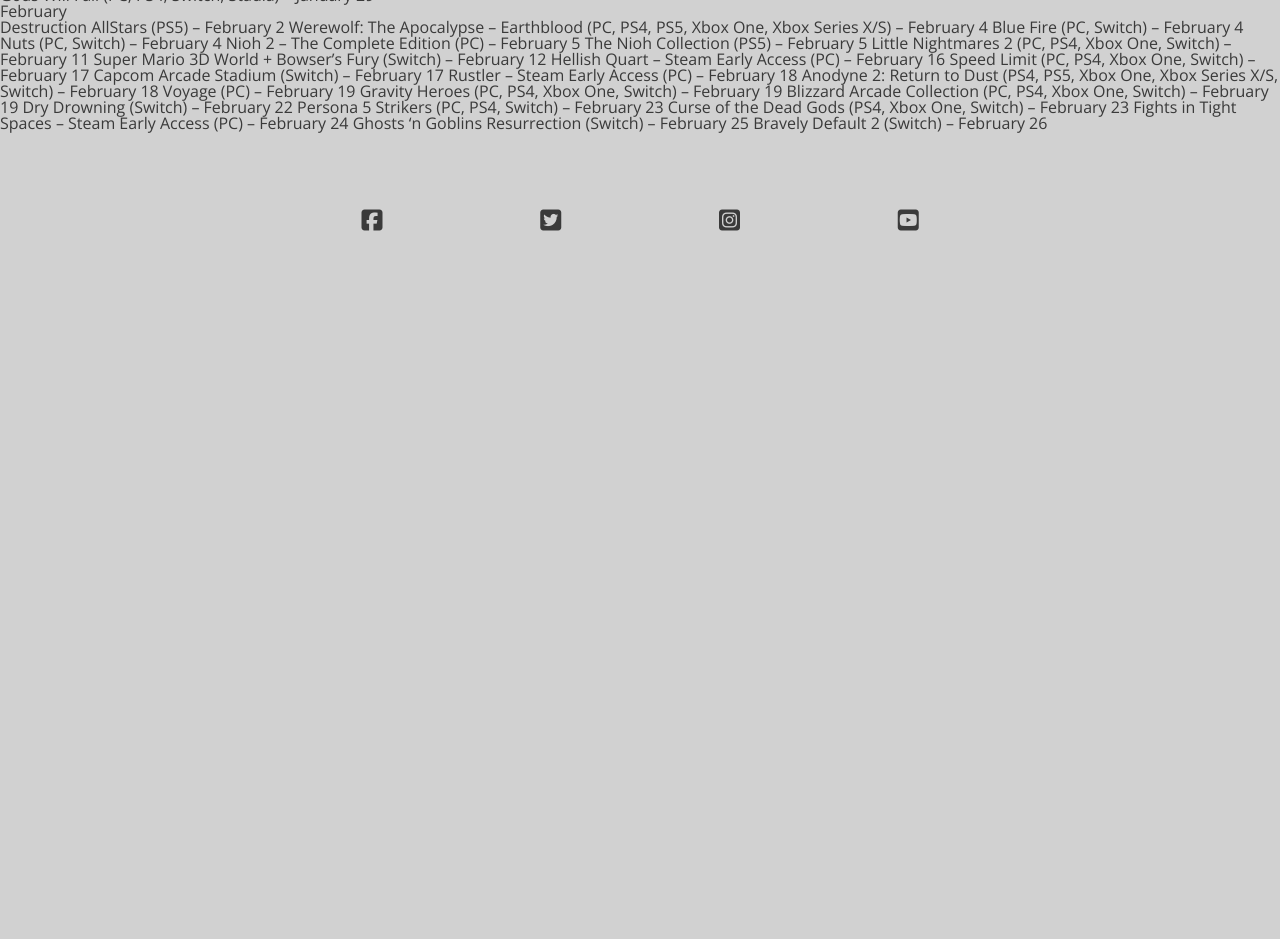
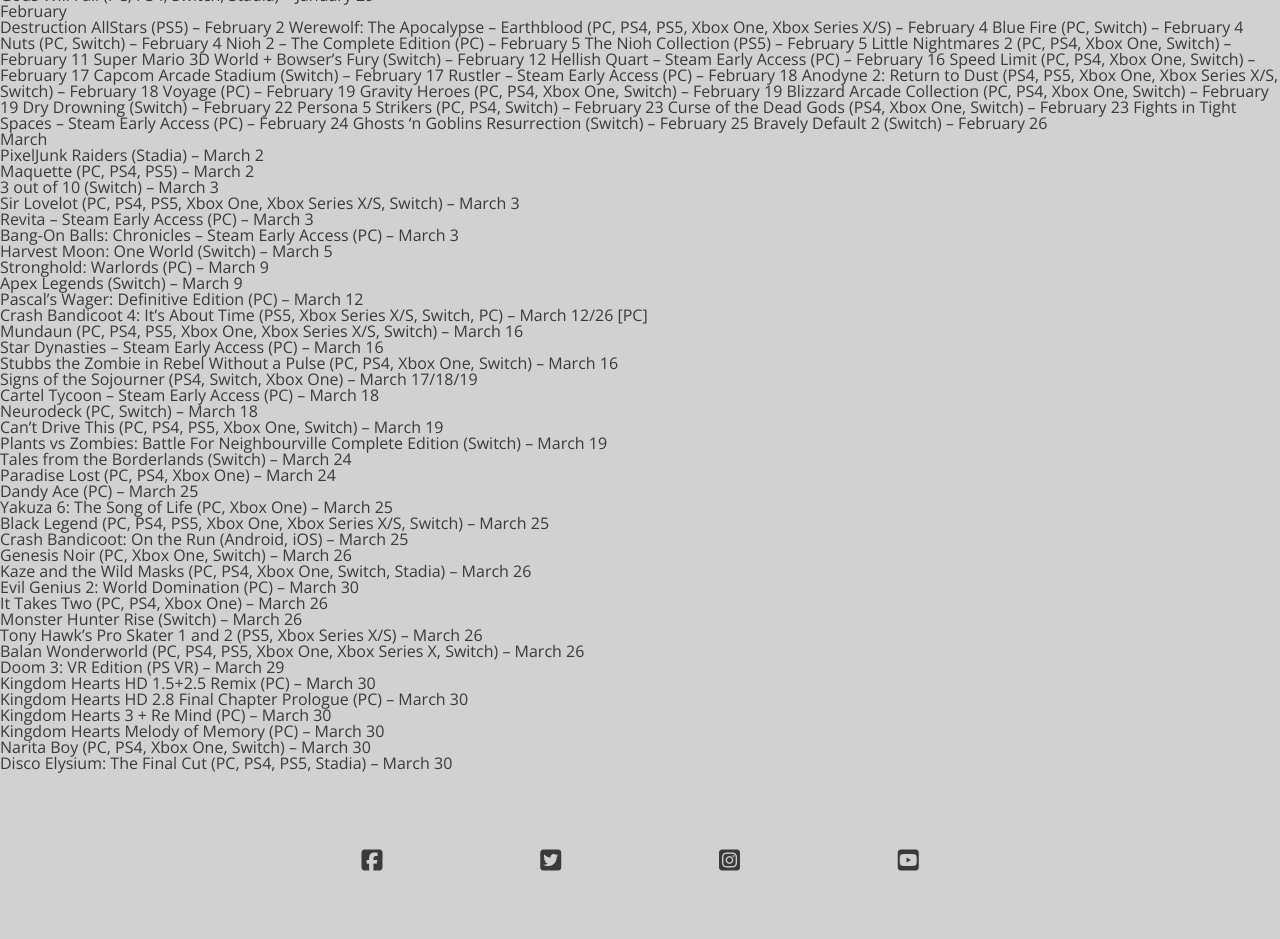
Before and after one commit to arthurmezaonik/portfolio_project_01, a plain HTML site: page upcoming.html in a window 1280 px wide. Shown: the part 419-1358 px from the top of the page. Before the commit the page ends 800 px from the top, so only its background shows below. Drawn offline with nearby package versions, Linux system fonts and the light colour scheme.

Commit message:
Add list with upcoming games Mar

```diff
--- a/upcoming.html
+++ b/upcoming.html
@@ -81,6 +81,51 @@
                 <l1>Bravely Default 2 (Switch) – February 26</l1>
             </ul>
         </div>
+        <div>
+            <h2>March</h2>
+            <ul>
+                <li>PixelJunk Raiders (Stadia) – March 2</li>
+                <li>Maquette (PC, PS4, PS5) – March 2</li>
+                <li>3 out of 10 (Switch) – March 3</li>
+                <li>Sir Lovelot (PC, PS4, PS5, Xbox One, Xbox Series X/S, Switch) – March 3</li>
+                <li>Revita – Steam Early Access (PC) – March 3</li>
+                <li>Bang-On Balls: Chronicles – Steam Early Access (PC) – March 3</li>
+                <li>Harvest Moon: One World (Switch) – March 5</li>
+                <li>Stronghold: Warlords (PC) – March 9</li>
+                <li>Apex Legends (Switch) – March 9</li>
+                <li>Pascal’s Wager: Definitive Edition (PC) – March 12</li>
+                <li>Crash Bandicoot 4: It’s About Time (PS5, Xbox Series X/S, Switch, PC) – March 12/26 [PC]</li>
+                <li>Mundaun (PC, PS4, PS5, Xbox One, Xbox Series X/S, Switch) – March 16</li>
+                <li>Star Dynasties – Steam Early Access (PC) – March 16</li>
+                <li>Stubbs the Zombie in Rebel Without a Pulse (PC, PS4, Xbox One, Switch) – March 16</li>
+                <li>Signs of the Sojourner (PS4, Switch, Xbox One) – March 17/18/19</li>
+                <li>Cartel Tycoon – Steam Early Access (PC) – March 18</li>
+                <li>Neurodeck (PC, Switch) – March 18</li>
+                <li>Can’t Drive This (PC, PS4, PS5, Xbox One, Switch) – March 19</li>
+                <li>Plants vs Zombies: Battle For Neighbourville Complete Edition (Switch) – March 19</li>
+                <li>Tales from the Borderlands (Switch) – March 24</li>
+                <li>Paradise Lost (PC, PS4, Xbox One) – March 24</li>
+                <li>Dandy Ace (PC) – March 25</li>
+                <li>Yakuza 6: The Song of Life (PC, Xbox One) – March 25</li>
+                <li>Black Legend (PC, PS4, PS5, Xbox One, Xbox Series X/S, Switch) – March 25</li>
+                <li>Crash Bandicoot: On the Run (Android, iOS) – March 25</li>
+                <li>Genesis Noir (PC, Xbox One, Switch) – March 26</li>
+                <li>Kaze and the Wild Masks (PC, PS4, Xbox One, Switch, Stadia) – March 26</li>
+                <li>Evil Genius 2: World Domination (PC) – March 30</li>
+                <li>It Takes Two (PC, PS4, Xbox One) – March 26</li>
+                <li>Monster Hunter Rise (Switch) – March 26</li>
+                <li>Tony Hawk’s Pro Skater 1 and 2 (PS5, Xbox Series X/S) – March 26</li>
+                <li>Balan Wonderworld (PC, PS4, PS5, Xbox One, Xbox Series X, Switch) – March 26</li>
+                <li>Doom 3: VR Edition (PS VR) – March 29</li>
+                <li>Kingdom Hearts HD 1.5+2.5 Remix (PC) – March 30</li>
+                <li>Kingdom Hearts HD 2.8 Final Chapter Prologue (PC) – March 30</li>
+                <li>Kingdom Hearts 3 + Re Mind (PC) – March 30</li>
+                <li>Kingdom Hearts Melody of Memory (PC) – March 30</li>
+                <li>Narita Boy (PC, PS4, Xbox One, Switch) – March 30</li>
+                <li>Disco Elysium: The Final Cut (PC, PS4, PS5, Stadia) – March 30</li>
+            </ul>
+        </div>
+
     </section>
     <footer>
         <ul class="social-networks">
```
